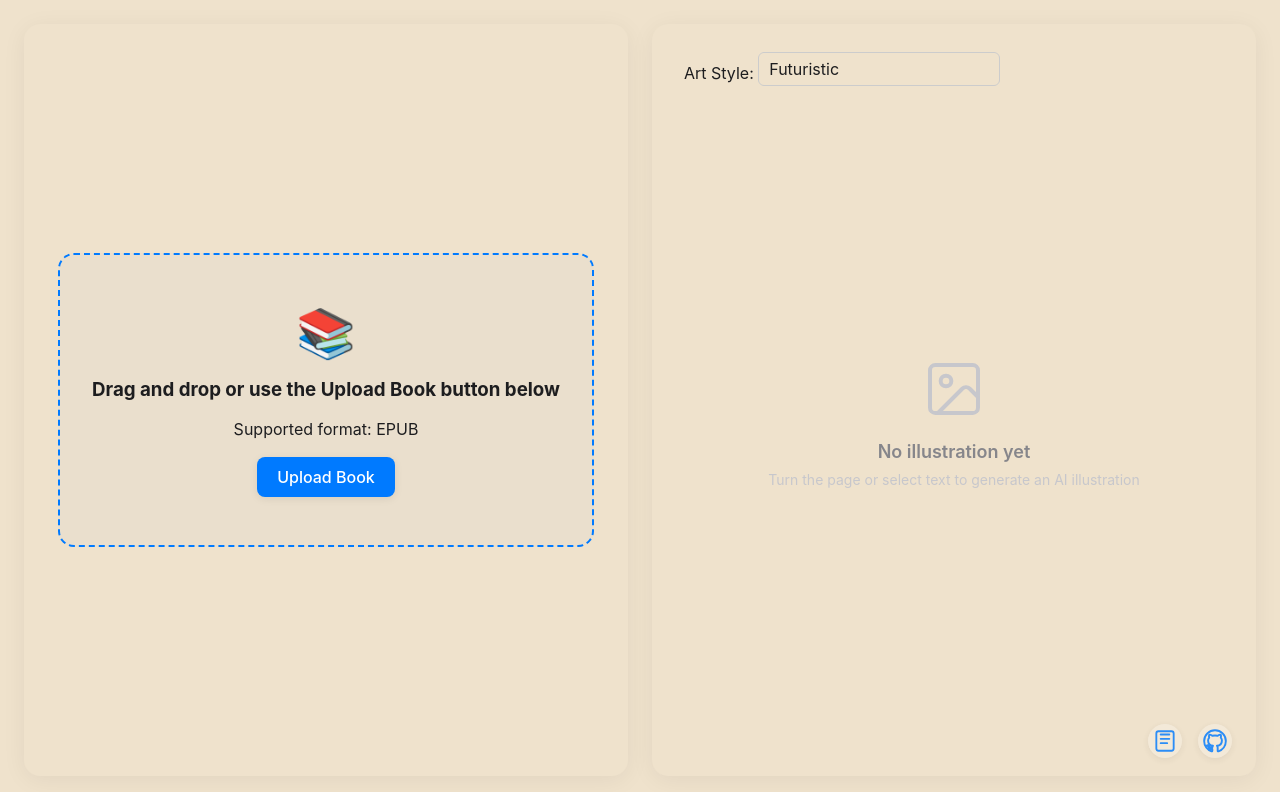
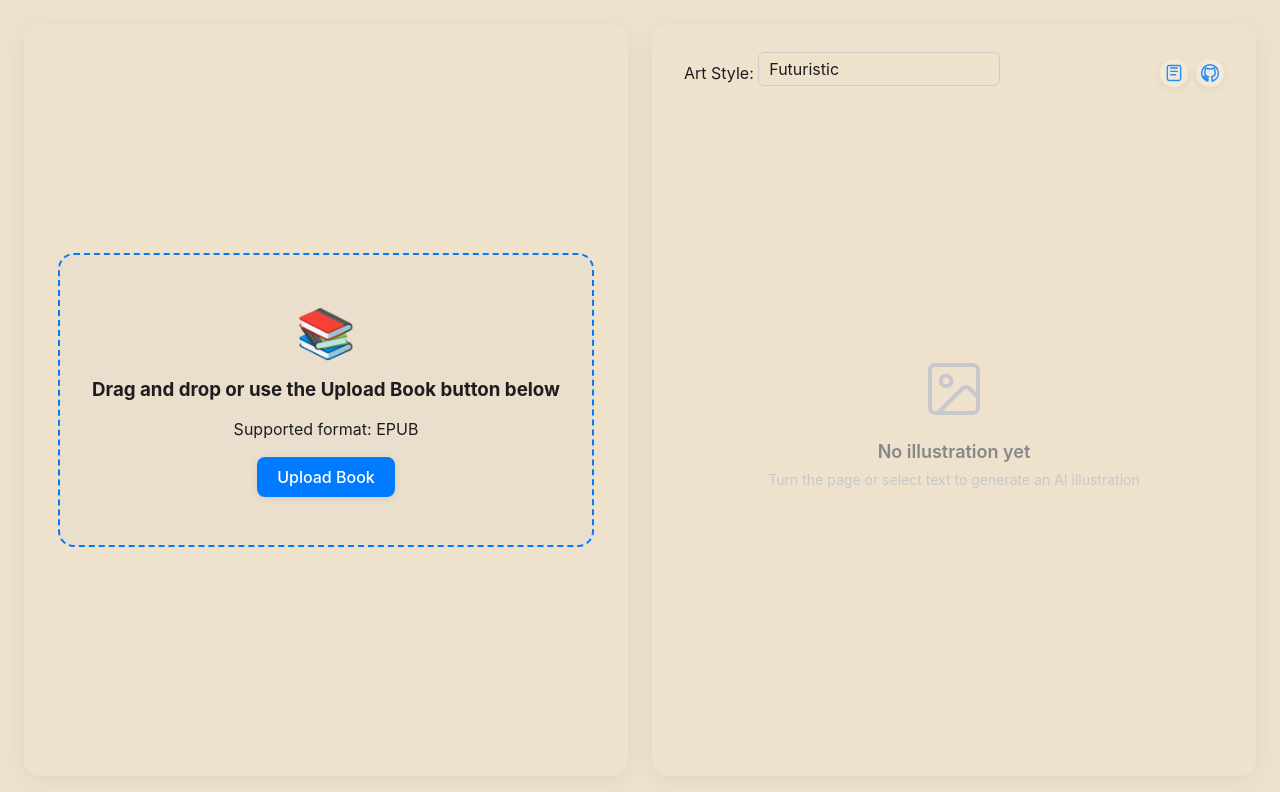
Before and after one commit to alekcangp/sova, a Vue app: page / in a window 1280 px wide. Shown: the top 792 px of the page. Built offline with nearby package versions, Linux system fonts and the light colour scheme.

Commit message:
Resize docs and github buttons

```diff
--- a/src/components/ImageViewer.vue
+++ b/src/components/ImageViewer.vue
@@ -1,29 +1,6 @@
 <template>
   <div class="image-viewer">
-  <a
-    href="https://deepwiki.com/alekcangp/sova"
-    class="docs-link"
-    target="_blank"
-    rel="noopener noreferrer"
-    title="View Documentation"
-    style="margin-right: 12px;"
-  >
-    <svg width="26" height="26" viewBox="0 0 24 24" fill="none" stroke="currentColor" stroke-width="1.7" stroke-linecap="round" stroke-linejoin="round">
-      <rect x="4" y="3" width="16" height="18" rx="2"/>
-      <path d="M8 6h8M8 10h8M8 14h6"/>
-    </svg>
-  </a>
-  <a
-    href="https://github.com/alekcangp/sova"
-    class="github-link"
-    target="_blank"
-    rel="noopener noreferrer"
-    title="View on GitHub"
-  >
-    <svg width="26" height="26" viewBox="0 0 24 24" fill="none" stroke="currentColor" stroke-width="1.8" stroke-linecap="round" stroke-linejoin="round">
-      <path d="M12 2C6.477 2 2 6.484 2 12.021c0 4.428 2.865 8.184 6.839 9.504.5.09.682-.217.682-.482 0-.237-.009-.868-.014-1.703-2.782.605-3.369-1.342-3.369-1.342-.454-1.156-1.11-1.464-1.11-1.464-.908-.62.069-.608.069-.608 1.003.07 1.531 1.03 1.531 1.03.892 1.53 2.341 1.088 2.91.832.092-.647.35-1.088.636-1.338-2.22-.253-4.555-1.113-4.555-4.951 0-1.093.39-1.987 1.029-2.687-.103-.253-.446-1.272.098-2.65 0 0 .84-.27 2.75 1.025A9.564 9.564 0 0 1 12 6.844c.85.004 1.705.115 2.504.337 1.908-1.296 2.747-1.025 2.747-1.025.546 1.378.202 2.397.1 2.65.64.7 1.028 1.594 1.028 2.687 0 3.847-2.338 4.695-4.566 4.944.36.31.68.92.68 1.855 0 1.338-.012 2.419-.012 2.749 0 .268.18.577.688.48C19.138 20.2 22 16.447 22 12.021 22 6.484 17.523 2 12 2z"/>
-    </svg>
-  </a>
+
     <div class="image-style-select" style="display: flex; align-items: center; justify-content: space-between;">
       <div style="display: flex; align-items: center; flex: 1 1 auto; min-width: 0;">
 
@@ -64,7 +41,31 @@
           </li>
         </ul>
       </div>
-
+      <div class="external-links">
+        <a
+          href="https://deepwiki.com/alekcangp/sova"
+          class="docs-link"
+          target="_blank"
+          rel="noopener noreferrer"
+          title="View Documentation"
+        >
+          <svg width="20" height="20" viewBox="0 0 24 24" fill="none" stroke="currentColor" stroke-width="1.7" stroke-linecap="round" stroke-linejoin="round">
+            <rect x="4" y="3" width="16" height="18" rx="2"/>
+            <path d="M8 6h8M8 10h8M8 14h6"/>
+          </svg>
+        </a>
+        <a
+          href="https://github.com/alekcangp/sova"
+          class="github-link"
+          target="_blank"
+          rel="noopener noreferrer"
+          title="View on GitHub"
+        >
+          <svg width="20" height="20" viewBox="0 0 24 24" fill="none" stroke="currentColor" stroke-width="1.8" stroke-linecap="round" stroke-linejoin="round">
+            <path d="M12 2C6.477 2 2 6.484 2 12.021c0 4.428 2.865 8.184 6.839 9.504.5.09.682-.217.682-.482 0-.237-.009-.868-.014-1.703-2.782.605-3.369-1.342-3.369-1.342-.454-1.156-1.11-1.464-1.11-1.464-.908-.62.069-.608.069-.608 1.003.07 1.531 1.03 1.531 1.03.892 1.53 2.341 1.088 2.91.832.092-.647.35-1.088.636-1.338-2.22-.253-4.555-1.113-4.555-4.951 0-1.093.39-1.987 1.029-2.687-.103-.253-.446-1.272.098-2.65 0 0 .84-.27 2.75 1.025A9.564 9.564 0 0 1 12 6.844c.85.004 1.705.115 2.504.337 1.908-1.296 2.747-1.025 2.747-1.025.546 1.378.202 2.397.1 2.65.64.7 1.028 1.594 1.028 2.687 0 3.847-2.338 4.695-4.566 4.944.36.31.68.92.68 1.855 0 1.338-.012 2.419-.012 2.749 0 .268.18.577.688.48C19.138 20.2 22 16.447 22 12.021 22 6.484 17.523 2 12 2z"/>
+          </svg>
+        </a>
+      </div>
       </div>
     </div>
     <div class="image-container">
@@ -610,10 +611,17 @@ onMounted(() => {
   background: #e6eeff;
   color: #0056CC;
 }
+.external-links {
+  display: flex;
+  align-items: right;
+  gap: 8px;
+  margin-left: auto;
+}
 .docs-link, .github-link {
-  position: absolute;
-  bottom: 18px;
-  z-index: 10;
+  position: static;
+  bottom: unset;
+  right: unset;
+  z-index: 1;
   opacity: 0.82;
   transition: opacity 0.18s, transform 0.18s;
   border-radius: 50%;
@@ -623,6 +631,8 @@ onMounted(() => {
   display: flex;
   align-items: center;
 }
+
+
 .docs-link {
   right: 62px;
 }
```
